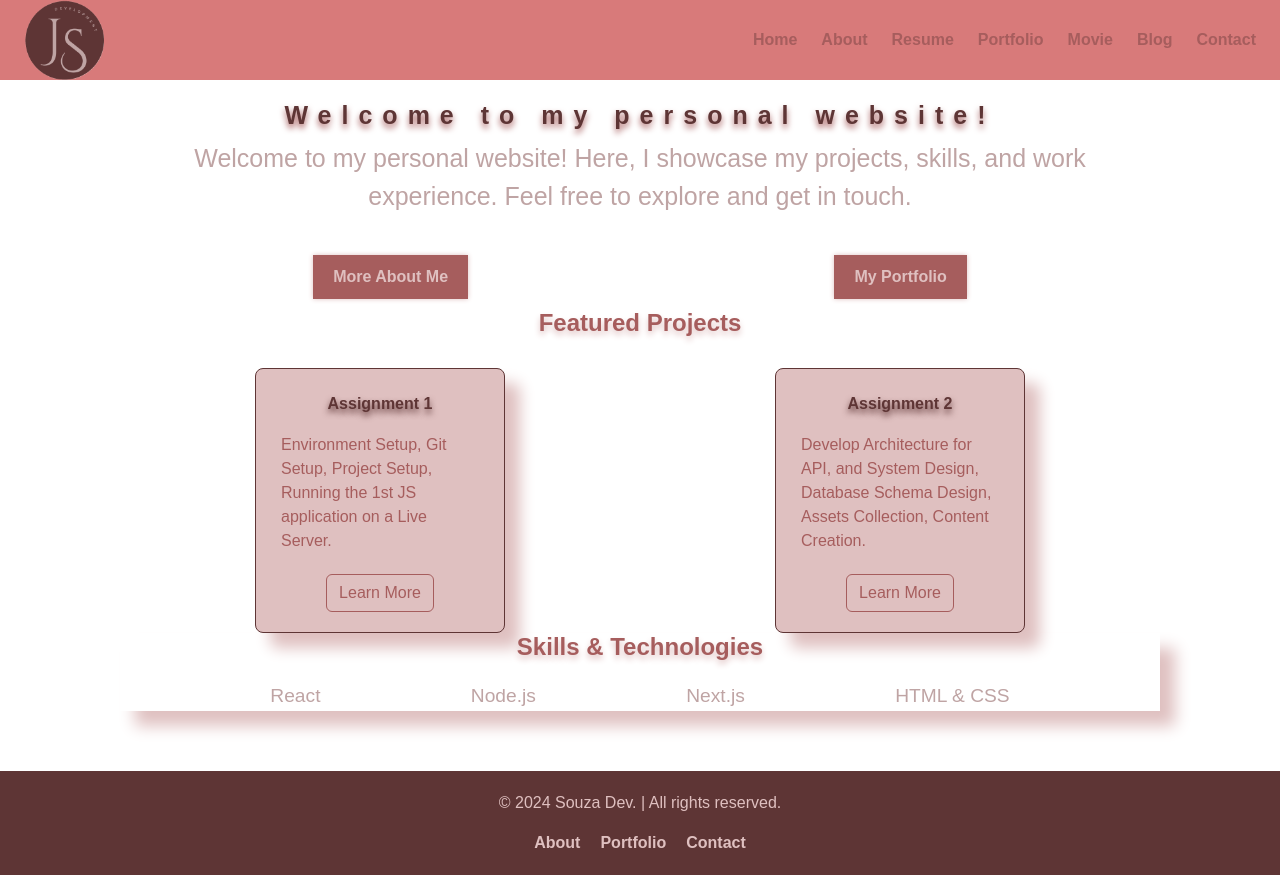
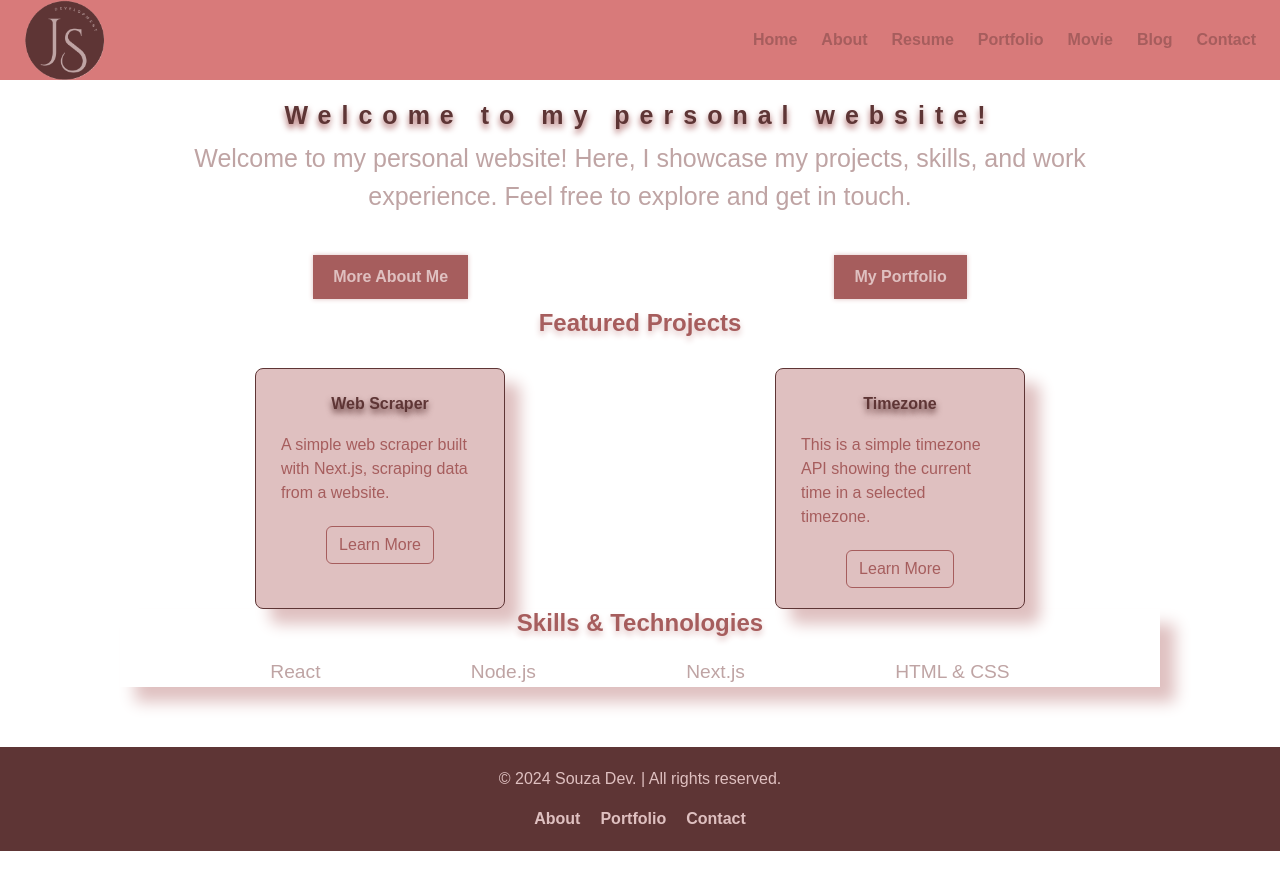
Before and after one commit to Souza-Josiane/Final_Project_JS, a Next.js app: page / in a window 1280 px wide. After the commit the page ends 851 px from the top, so only its background shows below. Built offline with nearby package versions, Linux system fonts and the light colour scheme.

Commit message:
Fixed special character bugs

```diff
--- a/app/page.js
+++ b/app/page.js
@@ -2,7 +2,7 @@
 // Student ID: 200547851
 // Email: 200547851@student.georgianc.on.ca
 
-// app/index.js
+// app/page.js
 import Link from "next/link";
 import Head from "next/head";
 import styles from "../styles/Home.module.css";
@@ -14,7 +14,7 @@ export default function Home() {
   return (
     <div className={styles.container}>
       <Head>
-        <title>Josiane's Web Development Portfolio</title>
+        <title>Josiane&apos;s Web Development Portfolio</title>
         <meta name="keywords" content="Next.js, portfolio, technology, web development" />
         <meta name="description" content="Josiane's Portfolio showcasing projects and blog about technology" />
         <meta name="viewport" content="width=device-width, initial-scale=1" />
@@ -52,18 +52,16 @@ export default function Home() {
           <h2 className={styles.h2}>Featured Projects</h2>
           <div className={styles.projectCards}>
             <div className={styles.card}>
-              <h3 className={styles.h3}>Assignment 1</h3>
-              <p className={styles.p}>Environment Setup, Git Setup, Project Setup,
-                Running the 1st JS application on a Live Server.</p>
-              <Link href="/portfolio/project1">
+              <h3 className={styles.h3}>Web Scraper</h3>
+              <p className={styles.p}>A simple web scraper built with Next.js, scraping data from a website.</p>
+              <Link href="/portfolio">
                 <button className="btn btn-outline-primary">Learn More</button>
               </Link>
             </div>
             <div className={styles.card}>
-              <h3 className={styles.h3}>Assignment 2</h3>
-              <p className={styles.p}>Develop Architecture for API, and System Design,
-                Database Schema Design, Assets Collection, Content Creation.</p>
-              <Link href="/portfolio/project2">
+              <h3 className={styles.h3}>Timezone</h3>
+              <p className={styles.p}>This is a simple timezone API showing the current time in a selected timezone.</p>
+              <Link href="/portfolio">
                 <button className="btn btn-outline-primary">Learn More</button>
               </Link>
             </div>
```
